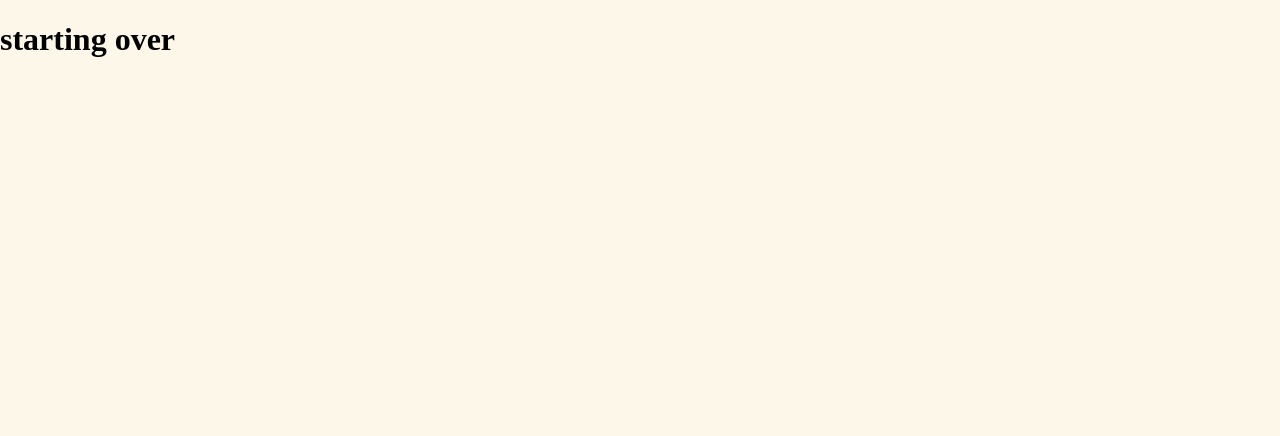
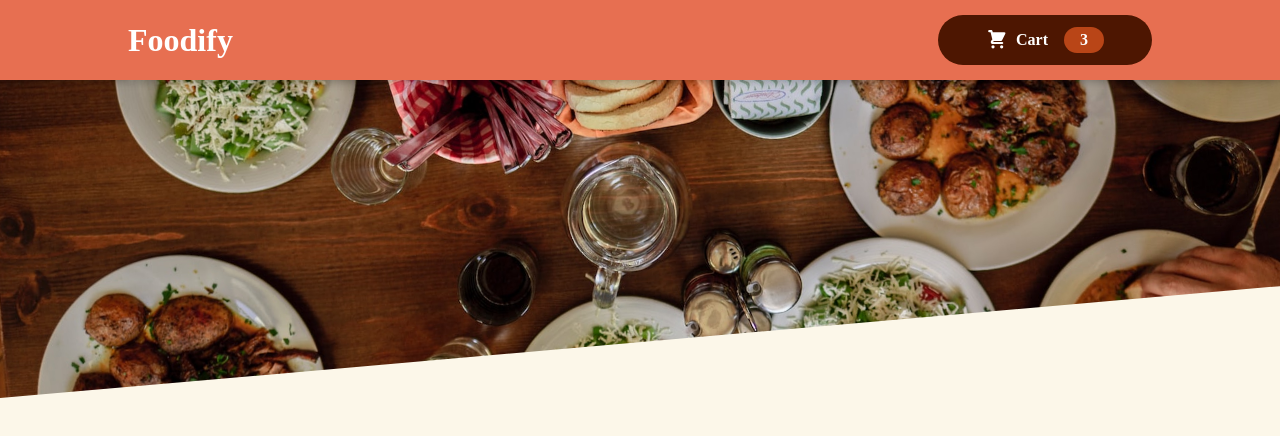
Before and after one commit to abanoubMokhles/food-order-app, a React (Create React App) app: page / in a window 1280 px wide. Shown: the top 436 px of the page. Built offline with nearby package versions, Linux system fonts and the light colour scheme; a web font is replaced by a local one.

Commit message:
add header component

```diff
--- a/src/App.js
+++ b/src/App.js
@@ -1,5 +1,7 @@
+import Header from "./components/Layout/Header";
+
 function App() {
-  return <h1>starting over</h1>;
+  return <Header></Header>;
 }
 
 export default App;
--- /dev/null
+++ b/src/components/Cart/CartButton.js
@@ -0,0 +1,16 @@
+import React from "react";
+import CartIcon from "../UI/CartIcon";
+import styles from "./CartButton.module.scss";
+
+const CartButton = () => {
+  return (
+    <button type="button" className={styles.button}>
+      <span className={styles.icon}>
+        <CartIcon />
+      </span>
+      <span>Cart</span>
+      <span className={styles.badge}>3</span>
+    </button>
+  );
+};
+export default CartButton;
--- /dev/null
+++ b/src/components/Cart/CartButton.module.scss
@@ -0,0 +1,59 @@
+.button {
+  cursor: pointer;
+  font: inherit;
+  border: none;
+  background-color: #4d1601;
+  color: white;
+  padding: 0.75rem 3rem;
+  display: flex;
+  justify-content: space-around;
+  align-items: center;
+  border-radius: 25px;
+  font-weight: bold;
+}
+
+.button:hover,
+.button:active {
+  background-color: #2c0d00;
+}
+
+.icon {
+  width: 1.35rem;
+  height: 1.35rem;
+  margin-right: 0.5rem;
+}
+
+.badge {
+  background-color: #b94517;
+  padding: 0.25rem 1rem;
+  border-radius: 25px;
+  margin-left: 1rem;
+  font-weight: bold;
+}
+
+.button:hover .badge,
+.button:active .badge {
+  background-color: #92320c;
+}
+
+.bump {
+  animation: bump 300ms ease-out;
+}
+
+@keyframes bump {
+  0% {
+    transform: scale(1);
+  }
+  10% {
+    transform: scale(0.9);
+  }
+  30% {
+    transform: scale(1.1);
+  }
+  50% {
+    transform: scale(1.15);
+  }
+  100% {
+    transform: scale(1);
+  }
+}
--- /dev/null
+++ b/src/components/Layout/Header.js
@@ -0,0 +1,19 @@
+import React, { Fragment } from "react";
+import CartButton from "../Cart/CartButton";
+import styles from "./Header.module.scss";
+import mealsImage from "../../assets/meals.jpg";
+
+const Header = () => {
+  return (
+    <Fragment>
+      <header role="banner" className={styles.header}>
+        <h1>Foodify</h1>
+        <CartButton />
+      </header>
+      <div className={styles["main-image"]}>
+        <img src={mealsImage} alt="A table full of delicious food" />
+      </div>
+    </Fragment>
+  );
+};
+export default Header;
--- /dev/null
+++ b/src/components/Layout/Header.module.scss
@@ -0,0 +1,29 @@
+.header {
+  position: fixed;
+  top: 0;
+  left: 0;
+  width: 100%;
+  height: 5rem;
+  background-color: #e76f51;
+  color: white;
+  display: flex;
+  justify-content: space-between;
+  align-items: center;
+  padding: 0 10%;
+  box-shadow: 0 2px 8px rgba(0, 0, 0, 0.25);
+  z-index: 10;
+}
+
+.main-image {
+  width: 100%;
+  height: 25rem;
+  z-index: 0;
+  overflow: hidden;
+}
+
+.main-image img {
+  width: 110%;
+  height: 100%;
+  object-fit: cover;
+  transform: rotateZ(-5deg) translateY(-4rem) translateX(-1rem);
+}
--- /dev/null
+++ b/src/components/UI/CartIcon.js
@@ -0,0 +1,13 @@
+const CartIcon = () => {
+  return (
+    <svg
+      xmlns="http://www.w3.org/2000/svg"
+      viewBox="0 0 20 20"
+      fill="currentColor"
+    >
+      <path d="M3 1a1 1 0 000 2h1.22l.305 1.222a.997.997 0 00.01.042l1.358 5.43-.893.892C3.74 11.846 4.632 14 6.414 14H15a1 1 0 000-2H6.414l1-1H14a1 1 0 00.894-.553l3-6A1 1 0 0017 3H6.28l-.31-1.243A1 1 0 005 1H3zM16 16.5a1.5 1.5 0 11-3 0 1.5 1.5 0 013 0zM6.5 18a1.5 1.5 0 100-3 1.5 1.5 0 000 3z" />
+    </svg>
+  );
+};
+
+export default CartIcon;
```
